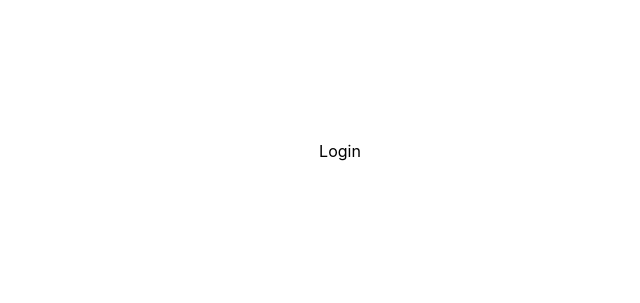
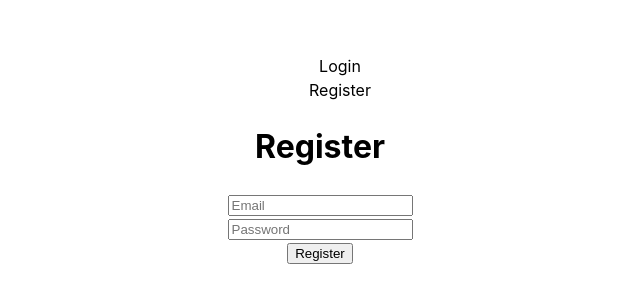
Before and after one commit to Davfernandezz/Naves-Frontend, a React (Vite) app: page /register in a window 1280 px wide. Before the commit this address had no page. Shown: the part 249-552 px from the top of the page, without its empty margins (320-960 px from the left). Built offline with nearby package versions, Linux system fonts and the light colour scheme.

Commit message:
feat: creation of the view and register route

```diff
--- a/src/components/Header/Header.jsx
+++ b/src/components/Header/Header.jsx
@@ -8,7 +8,8 @@ export const Header = () => {
     return (
         <>
             <ul>
-                <div onClick={()=>navigate('/')}>Login</div>
+                <div onClick={()=>navigate('/login')}>Login</div>
+                <div onClick={()=>navigate('/register')}>Register</div>
             </ul>
         </>
     )
--- a/src/views/Body/Body.jsx
+++ b/src/views/Body/Body.jsx
@@ -1,12 +1,14 @@
 import React from 'react';
 import { Routes, Route } from 'react-router-dom';
 import Login from "../Login/Login";
+import Register from '../Register/Register';
 
 function Body() {
   return (
     <>
       <Routes>
-        <Route path="/" element={<Login />} />
+        <Route path="/login" element={<Login />} />
+        <Route path="/register" element={<Register />} />
       </Routes>
     </>
   );
--- /dev/null
+++ b/src/views/Register/Register.jsx
@@ -0,0 +1,43 @@
+import React, { useState } from 'react'
+import "./Register.css";
+import { CInput } from '../../components/CInput/CInput';
+
+export const Register = () => {
+
+    const [credentials, setCredentials] = useState(
+        {
+            email: "",
+            password: ""
+        }
+    )
+
+    function handleChange(e){
+        console.log('Handle Change')
+        setCredentials( (prevState)=>(
+            {
+                ...prevState,
+                [e.target.name]: e.target.value
+            }
+        ))
+    }
+
+    function register() {
+        console.log(credentials);
+    }
+
+    return (
+        <>
+            <h1>Register</h1>
+          <div>
+            <CInput type="email" name="email" placeholder='Email' onChange={handleChange} />
+          </div>
+          <div>
+            <CInput type="password" name="password" placeholder='Password' onChange={handleChange} />
+          </div>
+          <div>
+            <input type="button" value="Register" onClick={register} />
+          </div>
+        </>
+    )
+}
+export default Register;
```
Also changed, not shown: src/views/Register/Register.css (added).
